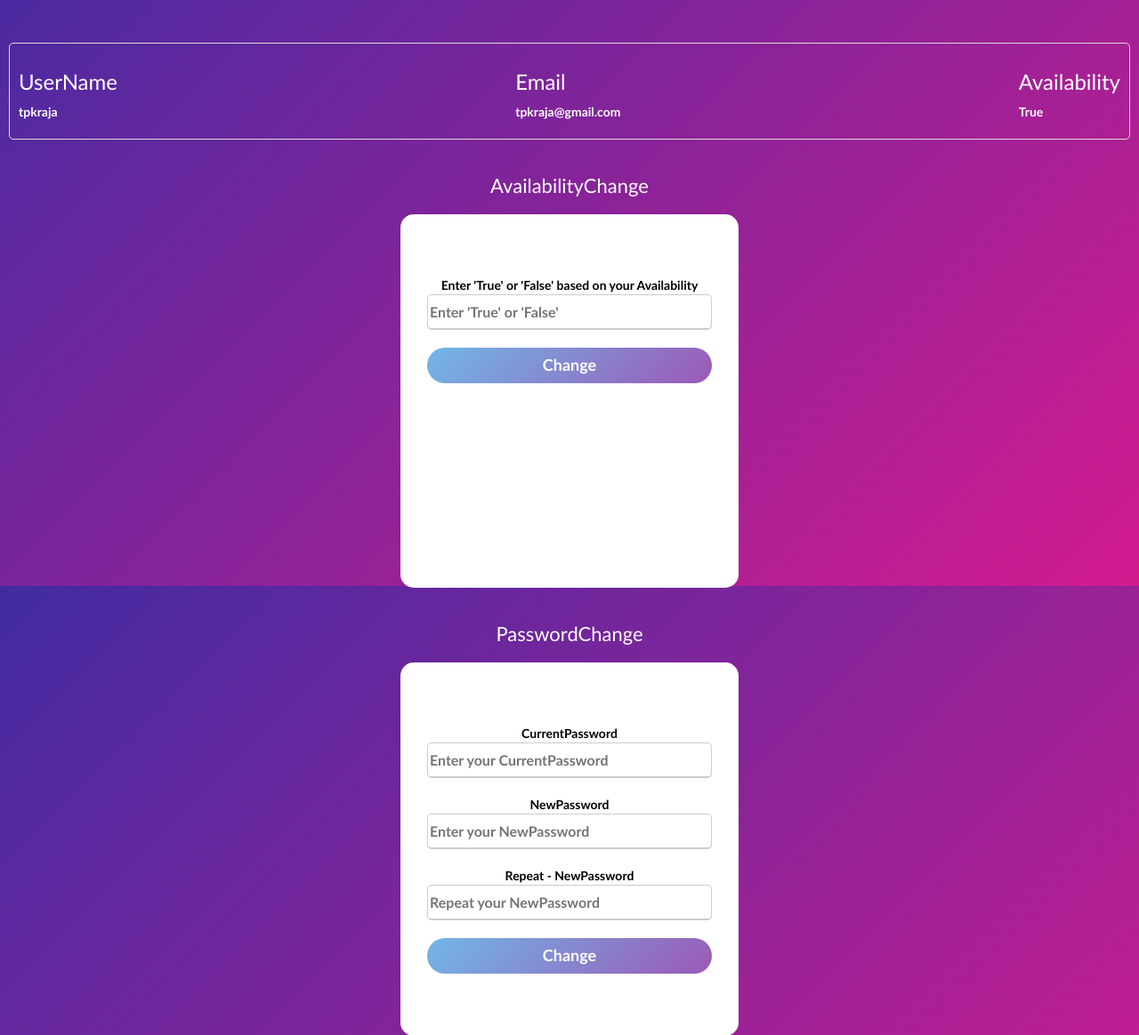
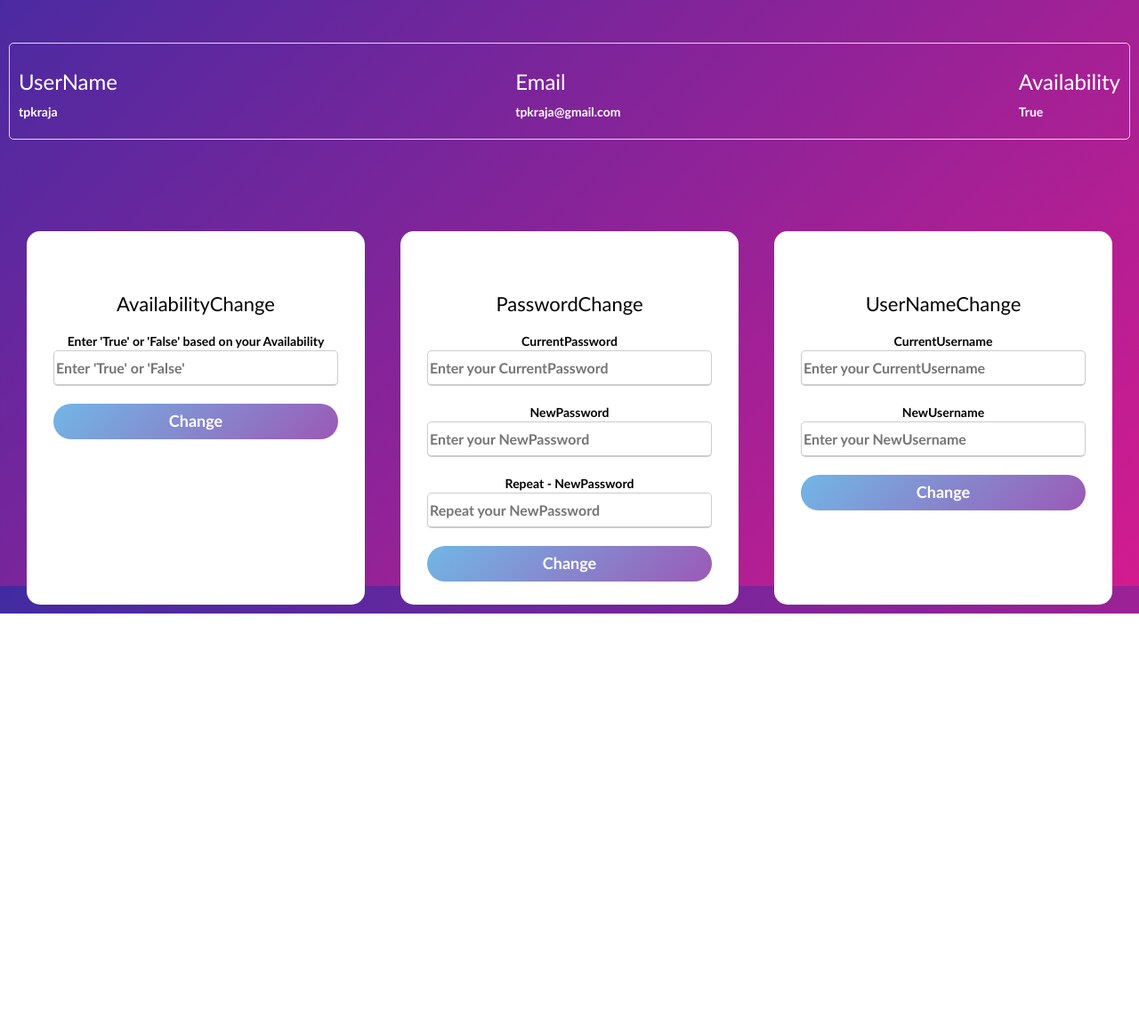
Before and after one commit to Karthikrajatp/Appointment-Scheduler, a Flask app: page /profile in a window 1280 px wide. Shown: the part 141-1305 px from the top of the page at 89% size. After the commit the page ends 831 px from the top, so only its background shows below. Run offline with Flask 3, Linux system fonts and the light colour scheme; a user stored in the database is signed in; some libraries are stand-ins or nearby versions.

Commit message:
profile ui change

```diff
--- a/web/templates/profile.html
+++ b/web/templates/profile.html
@@ -97,6 +97,12 @@
         background: linear-gradient(135deg, #71b7e6, #9b59b6);
         color: #000;
       }
+      .profile-features{
+        margin-top: 5%;
+        display: flex;
+        gap:20px;
+        justify-content: center ;
+      }
   </style>
 
   <body>
@@ -156,9 +162,10 @@
 
 
       <center>
-    <div>
-      <center><h1>AvailabilityChange</h1></center>
+    <div class="profile-features">
+
       <div class="box">
+        <center><h1>AvailabilityChange</h1></center>
         <form action="/availchange" name="availform" method="post">
           <p>Enter 'True' or 'False' based on your Availability</p>
           <input type="text" name="avail" placeholder="Enter 'True' or 'False'" />
@@ -170,8 +177,9 @@
       <br>
       <br>
 
-      <center><h1>PasswordChange</h1></center>
+
       <div class="box">
+        <center><h1>PasswordChange</h1></center>
         <form action="/profilechange" name="passwordform" method="post">
           <p>CurrentPassword</p>
           <input type="password" name="currentpass" placeholder="Enter your CurrentPassword" />
@@ -187,8 +195,9 @@
       <br>
       <br>
 
-      <center><h1>UserNameChange</h1></center>
+
       <div  class="box">
+        <center><h1>UserNameChange</h1></center>
         <form action="/namechange" name="nameform" method="post">
           <p>CurrentUsername</p>
           <input type="text" name="currentname" placeholder="Enter your CurrentUsername" />
```
